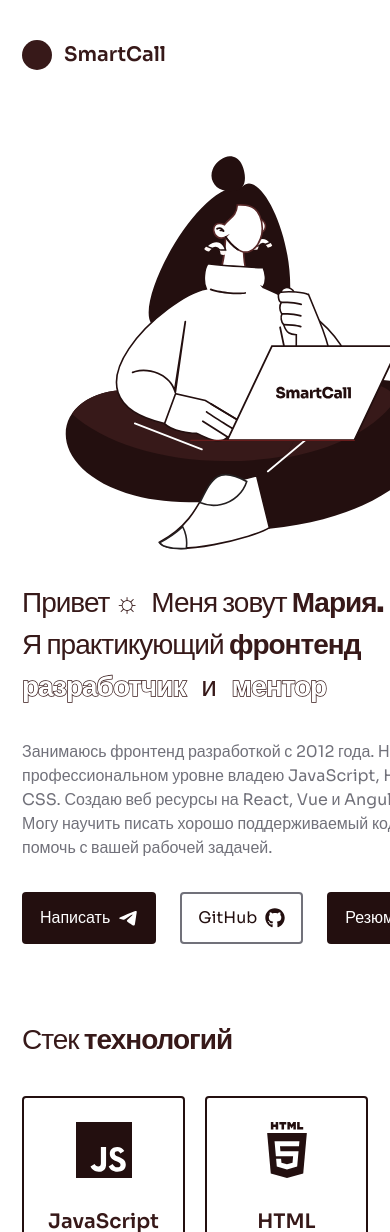
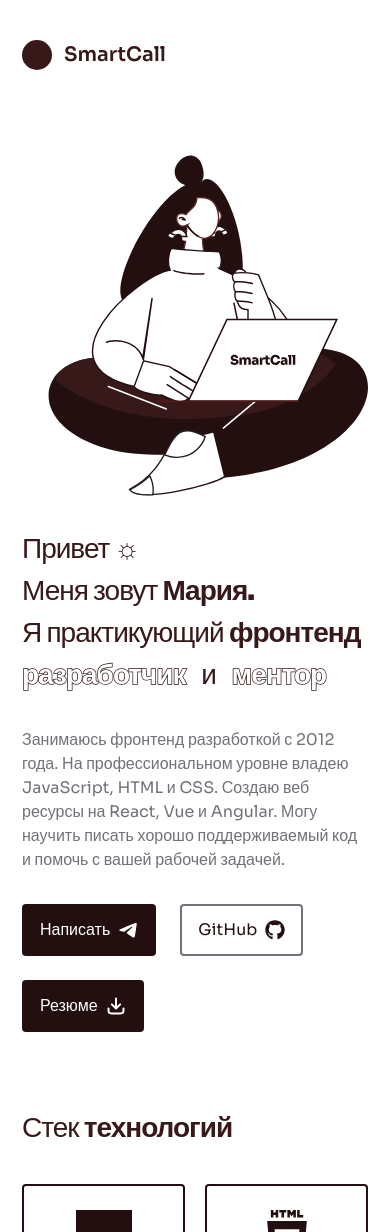
Before and after one commit to MariiaBel/smartcall, a Next.js app: page / in a window 390 px wide. Shown: the top 1232 px of the page. Built offline with nearby package versions, Linux system fonts and the light colour scheme.

Commit message:
fix:buttons for  mobile

```diff
--- a/src/app/page.module.css
+++ b/src/app/page.module.css
@@ -32,6 +32,7 @@
 
 .btns {
   display: flex;
+  flex-wrap: wrap;
   flex-direction: row;
   align-items: center;
   justify-content: flex-start;
@@ -110,7 +111,7 @@
   border: 1px solid rgb(var(--border-neutral));
   border-radius: 20px;
   background: rgb(var(--background));
-  cursor: pointer;
+  /* cursor: pointer; */
 }
 
 .recommendation:nth-child(2n) {
```
